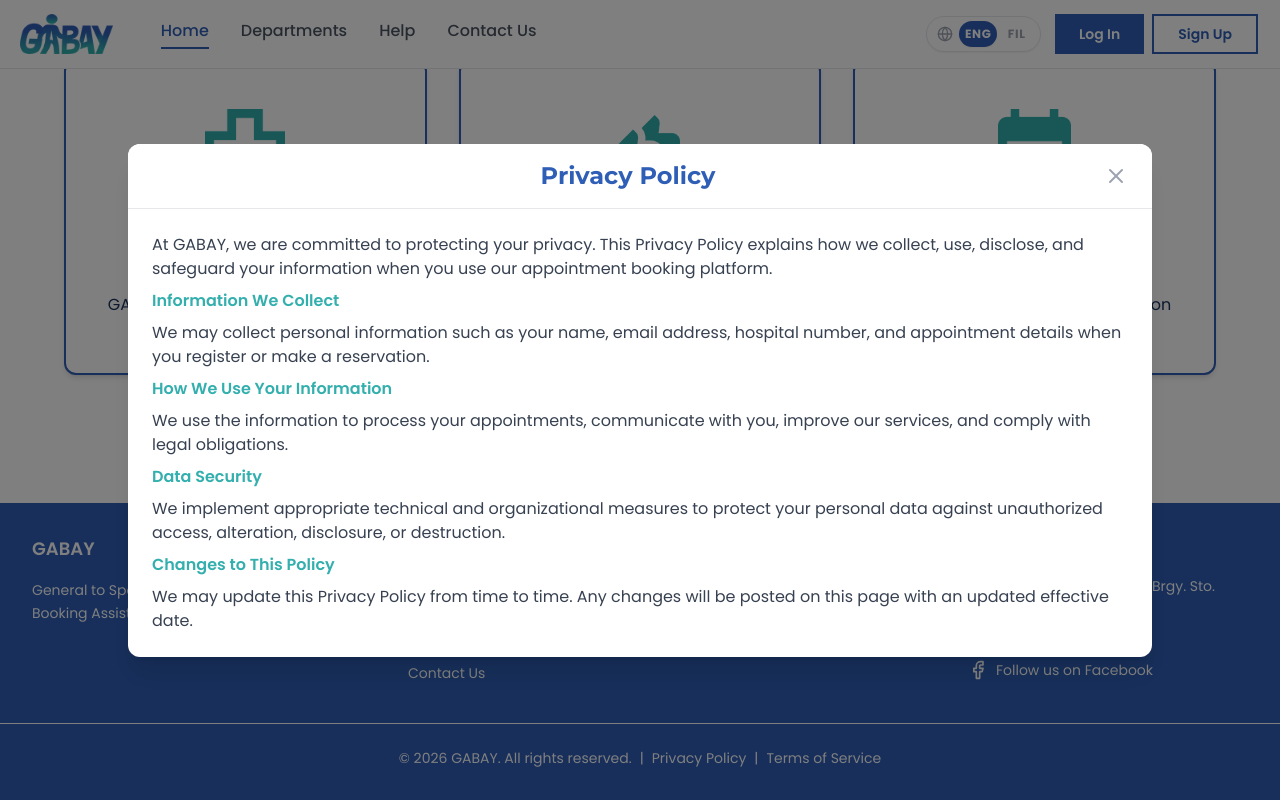
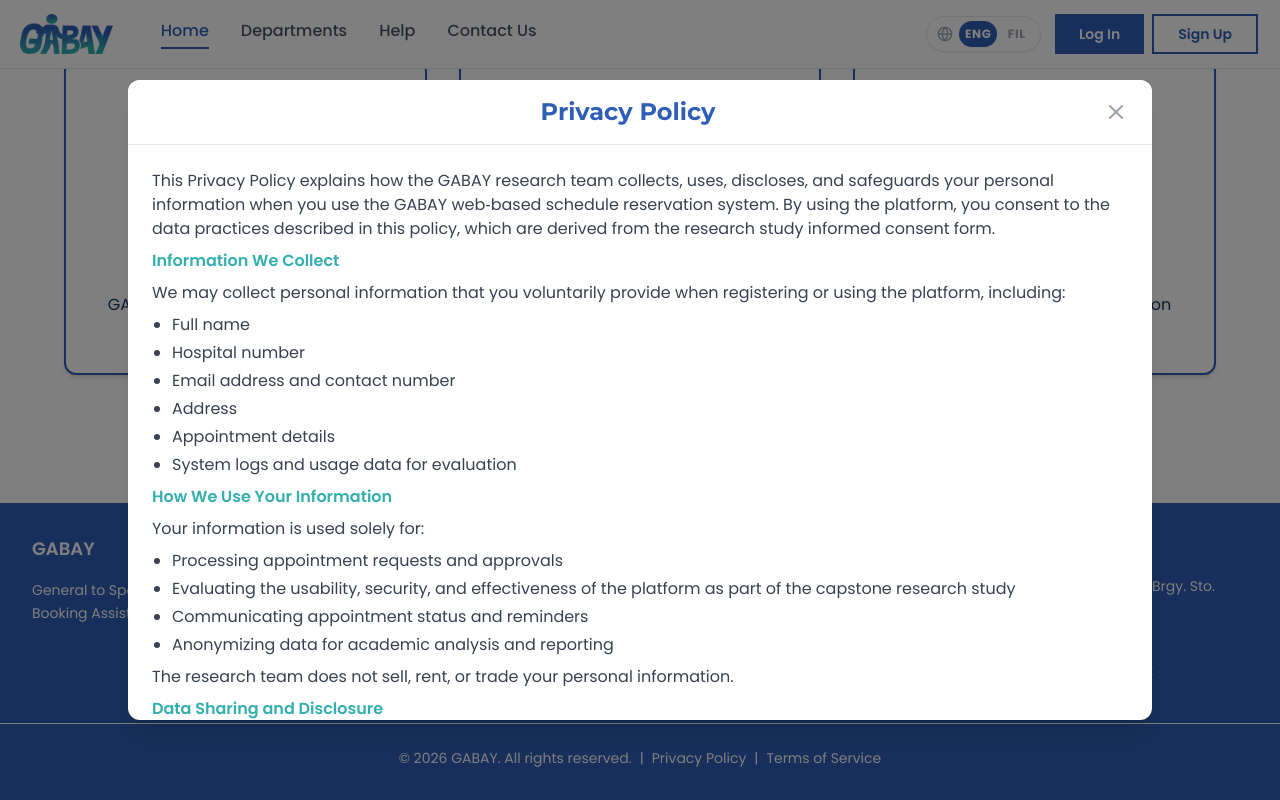
Before and after one commit to BiancaTelan/GABAY, a React (Vite) app in the folder frontend/: page / in a window 1280 px wide. Both pictures are taken after a click on the button "Privacy Policy". Shown: the part 2856-3656 px from the top of the page. Built offline with nearby package versions, Linux system fonts and the light colour scheme.

Commit message:
updated home page, privacy policy, terms and services

```diff
--- a/frontend/src/components/legalModal.jsx
+++ b/frontend/src/components/legalModal.jsx
@@ -23,15 +23,58 @@ export default function LegalModal({ isOpen, onClose, type }) {
       title: 'Privacy Policy',
       text: (
         <>
-          <p>At GABAY, we are committed to protecting your privacy. This Privacy Policy explains how we collect, use, disclose, and safeguard your information when you use our appointment booking platform.</p>
+          <p>This Privacy Policy explains how the GABAY research team collects, uses, discloses, and safeguards your personal information when you use the GABAY web‑based schedule reservation system. By using the platform, you consent to the data practices described in this policy, which are derived from the research study informed consent form.</p>
+
           <h3 className="font-semibold text-gabay-teal mt-4">Information We Collect</h3>
-          <p>We may collect personal information such as your name, email address, hospital number, and appointment details when you register or make a reservation.</p>
+          <p>We may collect personal information that you voluntarily provide when registering or using the platform, including:</p>
+          <ul className="list-disc pl-5 space-y-1 mt-1">
+            <li>Full name</li>
+            <li>Hospital number</li>
+            <li>Email address and contact number</li>
+            <li>Address</li>
+            <li>Appointment details</li>
+            <li>System logs and usage data for evaluation</li>
+          </ul>
+
           <h3 className="font-semibold text-gabay-teal mt-4">How We Use Your Information</h3>
-          <p>We use the information to process your appointments, communicate with you, improve our services, and comply with legal obligations.</p>
+          <p>Your information is used solely for:</p>
+          <ul className="list-disc pl-5 space-y-1 mt-1">
+            <li>Processing appointment requests and approvals</li>
+            <li>Evaluating the usability, security, and effectiveness of the platform as part of the capstone research study</li>
+            <li>Communicating appointment status and reminders</li>
+            <li>Anonymizing data for academic analysis and reporting</li>
+          </ul>
+          <p>The research team does not sell, rent, or trade your personal information.</p>
+
+          <h3 className="font-semibold text-gabay-teal mt-4">Data Sharing and Disclosure</h3>
+          <p>Access to raw research data is strictly restricted to the lead researchers and the Hospital Administrator. Other hospital staff and participants can only view information relevant to their system roles through Role‑Based Access Control. Individual participants will never be identified in any published report or summary.</p>
+
           <h3 className="font-semibold text-gabay-teal mt-4">Data Security</h3>
-          <p>We implement appropriate technical and organizational measures to protect your personal data against unauthorized access, alteration, disclosure, or destruction.</p>
-          <h3 className="font-semibold text-gabay-teal mt-4">Changes to This Policy</h3>
-          <p>We may update this Privacy Policy from time to time. Any changes will be posted on this page with an updated effective date.</p>
+          <p>We implement appropriate technical and organizational measures to protect your data:</p>
+          <ul className="list-disc pl-5 space-y-1 mt-1">
+            <li><strong>Encryption:</strong> Sensitive digital files are encrypted.</li>
+            <li><strong>Access Control:</strong> Role‑Based Access Control ensures users see only necessary information.</li>
+            <li><strong>Secure Storage:</strong> Survey responses and system logs are stored in a secure MySQL database. Documents are kept in an encrypted directory on a secure server. Signed consent forms and paper surveys are stored in a locked filing cabinet in a restricted‑access location.</li>
+          </ul>
+
+          <h3 className="font-semibold text-gabay-teal mt-4">Data Retention and Destruction</h3>
+          <p>Your personal data will be retained for the duration of the capstone project – until final defense and institutional approval. After successful completion, all digital records will be permanently wiped from the database and cloud storage. All physical documents, including consent forms, will be destroyed using a cross‑cut shredder to prevent data recovery.</p>
+
+          <h3 className="font-semibold text-gabay-teal mt-4">Your Rights and Choices</h3>
+          <p>As a participant, you have the following rights:</p>
+          <ul className="list-disc pl-5 space-y-1 mt-1">
+            <li><strong>Voluntary Participation:</strong> You may decline or withdraw at any time without providing a reason, and it will not affect your patient or staff status.</li>
+            <li><strong>Withdraw Your Data:</strong> You may request withdrawal of your data up until it is anonymized and aggregated for analysis. After aggregation, withdrawal is no longer possible because data will no longer be linked to an identifiable individual. To withdraw, contact the lead researcher using the information below.</li>
+            <li><strong>Access and Correction:</strong> You may request access to or correction of your personal information by contacting the research team.</li>
+          </ul>
+
+          <h3 className="font-semibold text-gabay-teal mt-4">Changes to This Privacy Policy</h3>
+          <p>We may update this Privacy Policy from time to time. Any changes will be posted on this page with an updated effective date. Continued use of the platform after changes constitutes acceptance of the revised policy.</p>
+
+          <h3 className="font-semibold text-gabay-teal mt-4">Contact Information</h3>
+          <p>If you have questions about this Privacy Policy, the research study, or wish to withdraw your data, please contact the PUP Research Ethics Committee at (02) 5335‑1787 local 235 for questions regarding your rights as a research participant.</p>
+
+          <p className="mt-4">By using GABAY, you acknowledge that you have read and understood this Privacy Policy and voluntarily consent to the collection, use, and retention of your personal data as described.</p>
         </>
       ),
     },
@@ -39,17 +82,46 @@ export default function LegalModal({ isOpen, onClose, type }) {
       title: 'Terms of Service',
       text: (
         <>
-          <p>Welcome to GABAY! By using our platform, you agree to comply with and be bound by the following terms and conditions.</p>
-          <h3 className="font-semibold text-gabay-teal mt-4">Use of Our Service</h3>
-          <p>You agree to use GABAY only for lawful purposes and in a way that does not infringe the rights of, restrict, or inhibit anyone else's use of the service.</p>
-          <h3 className="font-semibold text-gabay-teal mt-4">Appointment Reservations</h3>
-          <p>Appointment slots are subject to availability. We reserve the right to cancel or reschedule appointments due to unforeseen circumstances.</p>
-          <h3 className="font-semibold text-gabay-teal mt-4">User Accounts</h3>
-          <p>You are responsible for maintaining the confidentiality of your account credentials and for all activities that occur under your account.</p>
+          <p>Welcome to GABAY – a web‑based schedule reservation system for outpatient services in Cainta Municipal Hospital. By using this platform, you agree to the following terms and conditions, which are derived from the research study informed consent form.</p>
+
+          <h3 className="font-semibold text-gabay-teal mt-4">Purpose of the Study</h3>
+          <p>GABAY is a research project conducted by third‑year Diploma in IT students from the Polytechnic University of the Philippines. The system aims to digitize outpatient appointment booking, reduce waiting times, and evaluate the platform’s usability, security, and effectiveness. Your participation helps fulfill a capstone requirement.</p>
+
+          <h3 className="font-semibold text-gabay-teal mt-4">Eligibility and User Accounts</h3>
+          <p>You must be a resident of Cainta, Rizal, and a user of the hospital’s outpatient services, or an administrative staff member employed at the Cainta Municipal Hospital Outpatient Department. You agree to provide accurate information and keep your login credentials confidential.</p>
+
+          <h3 className="font-semibold text-gabay-teal mt-4">How the Platform Works</h3>
+          <p>Patients submit appointment requests through the portal. Staff review, verify, and approve/cancel requests via an administrative dashboard. Approval notifications are sent to patients. A fail‑safe manual queuing system is available to avoid disruption of actual medical consultations.</p>
+
+          <h3 className="font-semibold text-gabay-teal mt-4">Data Privacy and Confidentiality</h3>
+          <p>We collect personal information such as name, hospital number, contact details, etc. solely for processing appointments and evaluating the platform. All research data is anonymized during analysis. Access is restricted to lead researchers and the Hospital Administrator using Role‑Based Access Control and encryption. Digital records are permanently wiped after project completion; physical documents are shredded.</p>
+          <p>Individual participants will not be identified in any published report. You have the right to request withdrawal of your data before anonymization.</p>
+
+          <h3 className="font-semibold text-gabay-teal mt-4">Voluntary Participation and Withdrawal</h3>
+          <p>Your use of GABAY is entirely voluntary. You may decline or withdraw at any time without providing a reason, and it will not affect your patient or staff status nor any healthcare services you receive. To withdraw your data, contact the lead researcher before data anonymization.</p>
+
+          <h3 className="font-semibold text-gabay-teal mt-4">Risks and Disclaimers</h3>
+          <p>Possible risks include minor cognitive load or frustration for users with limited digital experience, minimal mobile data costs, and a low risk of data exposure. Technical issues may cause delays; the hospital can revert to manual queuing without affecting your consultation. The platform does not provide medical advice, and appointment approval is at the hospital’s discretion.</p>
+
+          <h3 className="font-semibold text-gabay-teal mt-4">Costs and Remuneration</h3>
+          <p>Accessing the platform on your personal device may incur minimal mobile data charges. You may use a dedicated research device or hospital terminal at no cost. No monetary or material compensation is provided for participation.</p>
+
+          <h3 className="font-semibold text-gabay-teal mt-4">User Obligations</h3>
+          <p>You agree not to use the platform for unlawful purposes, attempt unauthorized access, upload false information, or interfere with its operation. You are responsible for all activities under your account.</p>
+
+          <h3 className="font-semibold text-gabay-teal mt-4">Intellectual Property</h3>
+          <p>All content, design, and code of GABAY are owned by the research team and PUP. You may not copy, modify, distribute, or reverse engineer any part without written permission.</p>
+
           <h3 className="font-semibold text-gabay-teal mt-4">Limitation of Liability</h3>
-          <p>GABAY is not liable for any damages arising from the use of our service, including but not limited to direct, indirect, incidental, or consequential damages.</p>
+          <p>To the fullest extent permitted by law, the researchers, PUP, and Cainta Municipal Hospital are not liable for indirect, incidental, or consequential damages arising from your use of the platform, including data loss, delays, or inability to book an appointment.</p>
+
           <h3 className="font-semibold text-gabay-teal mt-4">Changes to Terms</h3>
-          <p>We may modify these Terms of Service at any time. Continued use of the platform constitutes acceptance of the revised terms.</p>
+          <p>We may update these Terms from time to time. Continued use after changes are posted constitutes acceptance of the revised Terms.</p>
+
+          <h3 className="font-semibold text-gabay-teal mt-4">Governing Law and Contact</h3>
+          <p>These Terms are governed by the laws of the Republic of the Philippines. For questions, to withdraw data, or to report concerns, contact the PUP Research Ethics Committee at (02) 5335‑1787 local 235 for questions about your rights as a research participant.</p>
+
+          <p className="mt-4">By using GABAY, you acknowledge that you have read, understood, and voluntarily agree to these Terms of Service and consent to the collection and processing of your personal data as described.</p>
         </>
       ),
     },
--- a/frontend/src/pages/home.jsx
+++ b/frontend/src/pages/home.jsx
@@ -2,7 +2,7 @@ import { useNavigate } from 'react-router-dom';
 import caintaLanding from '../assets/caintaLanding.png';
 import introimage1 from '../assets/intro1.png';
 import introimage2 from '../assets/intro2.png';
-import lists from '../assets/lists.png';
+import personCheck from '../assets/personCheck.png';
 import send from '../assets/send.png';
 import checkCircle from '../assets/checkCircle.png';
 import plus from '../assets/plus.png';
@@ -117,11 +117,11 @@ export default function Home() {
                 Step One
               </h3>
               <p className="font-montserrat text-2xl text-gabay-navy font-bold mb-2 text-left">
-                Choose a Department
+                Account and Hospital Number
               </p>
-              <img src={lists} alt="Lists icon" className="w-20 h-20 mb-4 mt-12 mx-auto object-contain" />
+              <img src={personCheck} alt="Person Check icon" className="w-20 h-20 mb-4 mt-4 mx-auto object-contain" />
               <p className="font-poppins text-gabay-navy text-left">
-                Head to the Departments link in the navigation bar and select your designated choice
+                Log in or sign up, then register your existing hospital number or request a new one.
               </p>
             </div>
 
@@ -129,12 +129,12 @@ export default function Home() {
               <h3 className="font-poppins text-xl font-semibold text-gabay-teal mb-3 text-left">
                 Step Two
               </h3>
-              <p className="font-montserrat text-2xl text-gabay-navy font-bold mb-2 text-left">
-                Submit the Required Forms
+              <p className="font-montserrat text-2xl text-gabay-navy font-bold mb-10 text-left">
+                Choose and Submit
               </p>
-              <img src={send} alt="Send icon" className="w-20 h-20 mb-4 mt-4 mx-auto object-contain" />
+              <img src={send} alt="Send icon" className="w-20 h-20 mb-4 mt-12 mx-auto object-contain" />
               <p className="font-poppins text-gabay-navy text-left">
-                Complete updating your account with valid details and fill up the reservation form
+                Select your department, fill out the required forms, and submit your reservation.
               </p>
             </div>
 
@@ -147,7 +147,7 @@ export default function Home() {
               </p>
               <img src={checkCircle} alt="Check Circle icon" className="w-20 h-20 mb-4 mt-12 mx-auto object-contain" />
               <p className="font-poppins text-gabay-navy text-left">
-                Ensure your contact information is correct and wait for the updates regarding your reservation
+                Ensure your contact information is correct and wait for updates regarding your reservation.
               </p>
             </div>
           </div>
```
